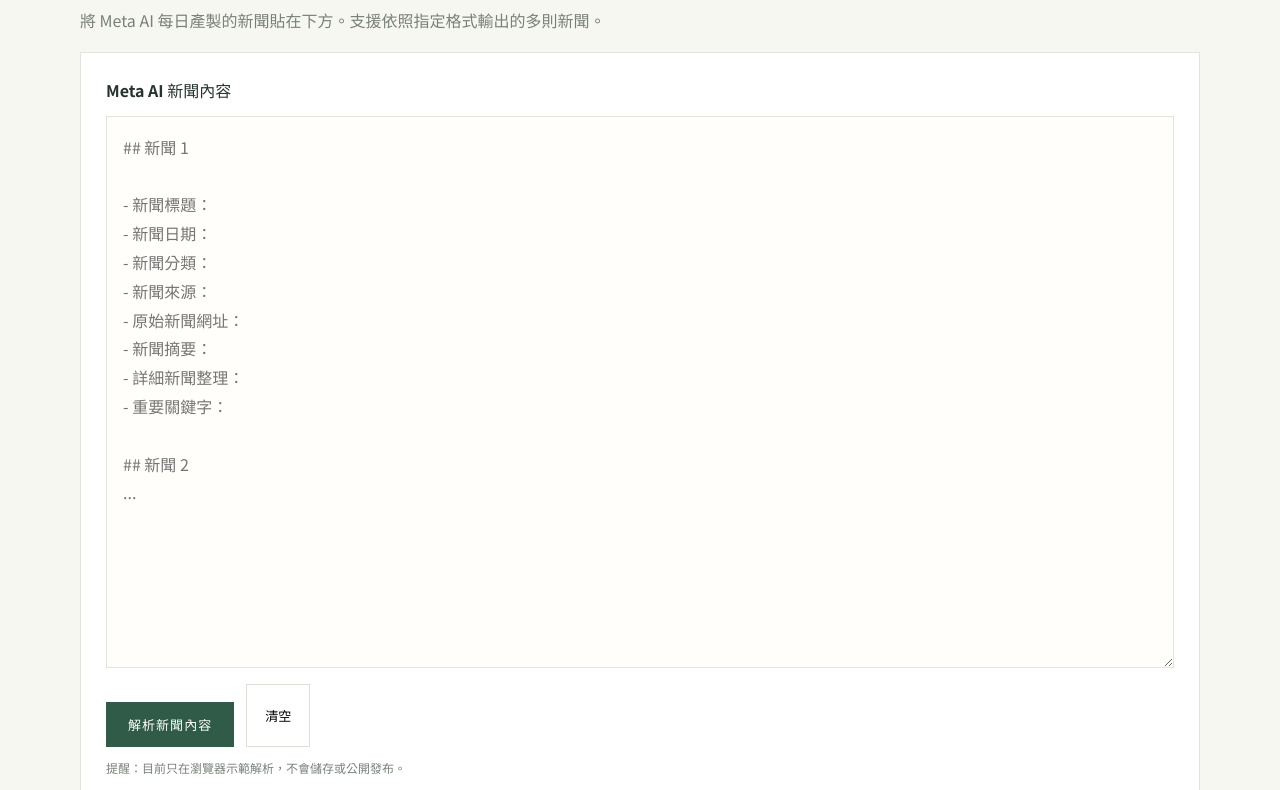
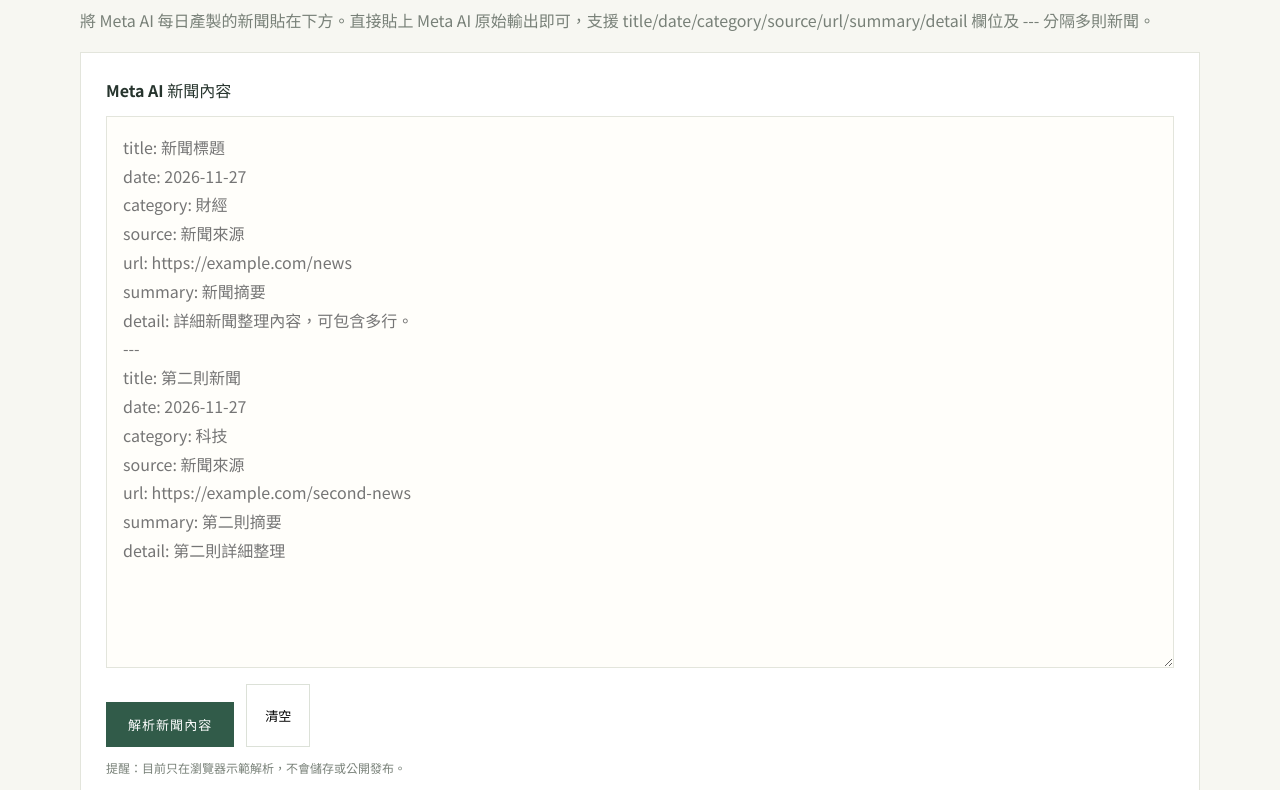
Before and after one commit to cismgpyrbo/Repository, an Astro site: page /Repository/admin/news/import in a window 1280 px wide. Shown: the part 280-1070 px from the top of the page. Built offline with nearby package versions, Linux system fonts and the light colour scheme; Astro itself is replaced by a stand-in of ours.

Commit message:
Update import UI placeholder to Meta AI format

```diff
--- a/src/pages/admin/news/import.astro
+++ b/src/pages/admin/news/import.astro
@@ -6,22 +6,24 @@ import BaseLayout from '../../../layouts/BaseLayout.astro';
     <a class="text-link" href="/admin/news/">← 返回新聞管理</a>
     <div class="eyebrow" style="margin-top:28px">META AI DAILY IMPORT</div>
     <h1 class="serif">每日新聞匯入</h1>
-    <p class="muted">將 Meta AI 每日產製的新聞貼在下方。支援依照指定格式輸出的多則新聞。</p>
+    <p class="muted">將 Meta AI 每日產製的新聞貼在下方。直接貼上 Meta AI 原始輸出即可，支援 title/date/category/source/url/summary/detail 欄位及 --- 分隔多則新聞。</p>
     <div class="admin-panel">
       <label for="news-input"><strong>Meta AI 新聞內容</strong></label>
-      <textarea id="news-input" rows="18" style="display:block;width:100%;margin-top:14px;padding:16px;border:1px solid var(--line);background:#fffefa;line-height:1.8;resize:vertical" placeholder="## 新聞 1
-
-- 新聞標題：
-- 新聞日期：
-- 新聞分類：
-- 新聞來源：
-- 原始新聞網址：
-- 新聞摘要：
-- 詳細新聞整理：
-- 重要關鍵字：
-
-## 新聞 2
-..."></textarea>
+      <textarea id="news-input" rows="18" style="display:block;width:100%;margin-top:14px;padding:16px;border:1px solid var(--line);background:#fffefa;line-height:1.8;resize:vertical" placeholder="title: 新聞標題
+date: 2026-11-27
+category: 財經
+source: 新聞來源
+url: https://example.com/news
+summary: 新聞摘要
+detail: 詳細新聞整理內容，可包含多行。
+---
+title: 第二則新聞
+date: 2026-11-27
+category: 科技
+source: 新聞來源
+url: https://example.com/second-news
+summary: 第二則摘要
+detail: 第二則詳細整理"></textarea>
       <div class="row" style="display:flex;gap:12px;flex-wrap:wrap;margin-top:16px">
         <button class="button" id="parse-news" type="button">解析新聞內容</button>
         <button class="category-chip" id="clear-news" type="button">清空</button>
```
